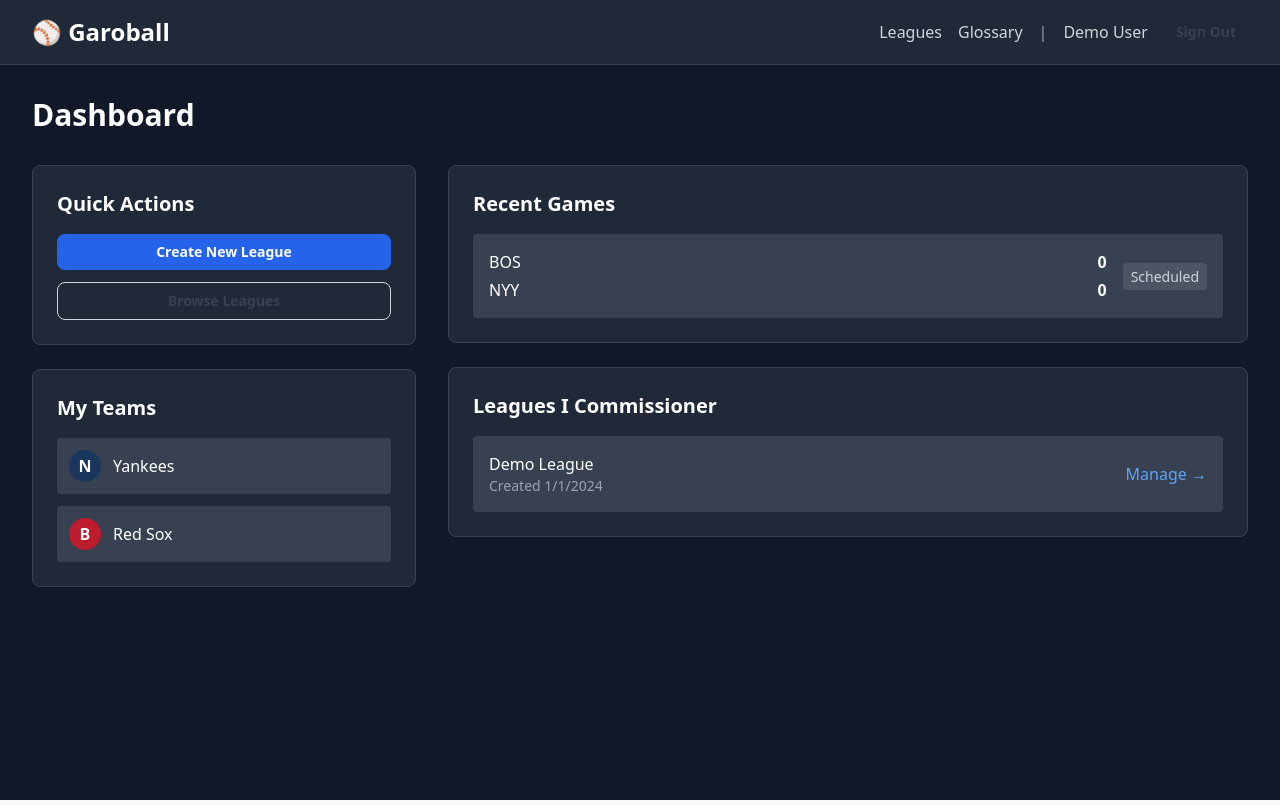
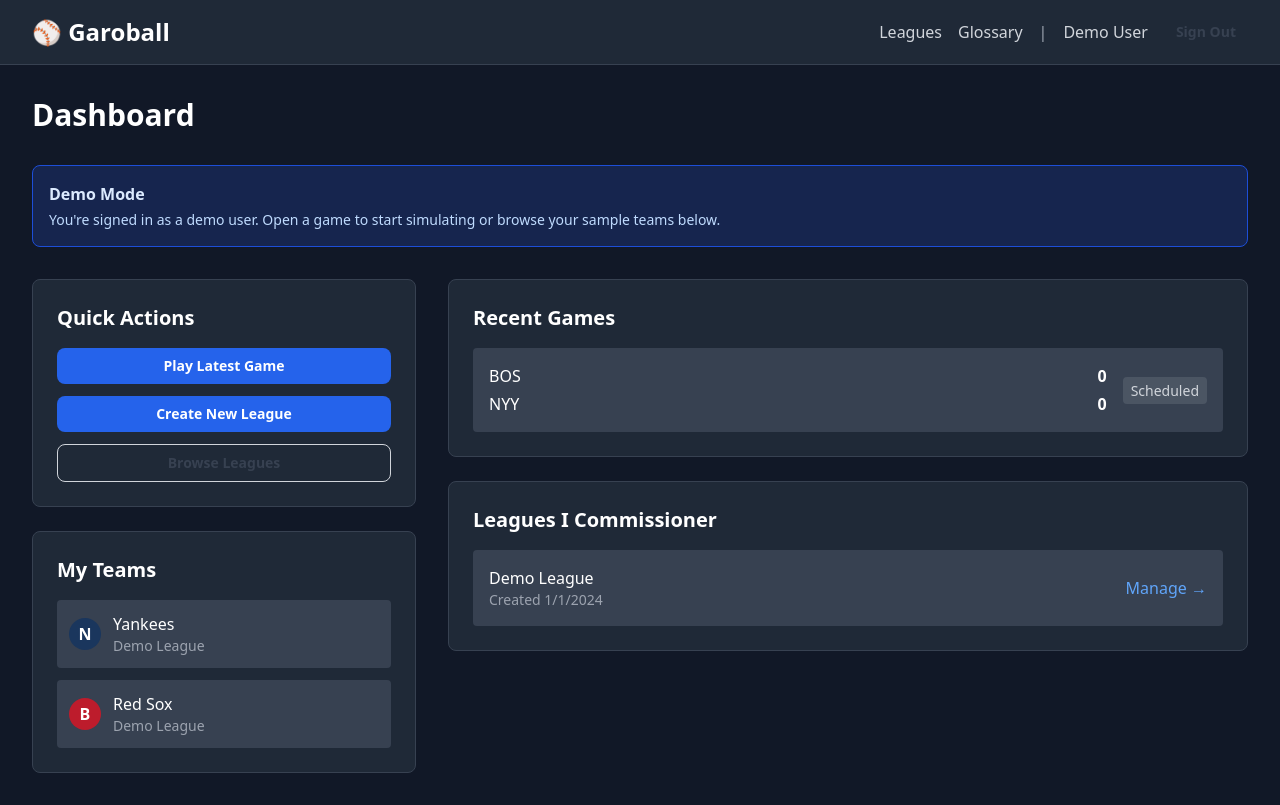
Before and after one commit to arbiter1170/Garoball, a Next.js app in the folder startomatic/: page /dashboard in a window 1280 px wide. Built offline with nearby package versions, Linux system fonts and the light colour scheme.

Commit message:
Improve demo onboarding and team navigation

```diff
--- a/startomatic/app/dashboard/page.tsx
+++ b/startomatic/app/dashboard/page.tsx
@@ -1,6 +1,7 @@
 import { redirect } from 'next/navigation'
 import Link from 'next/link'
 import { createClient } from '@/lib/supabase/server'
+import { isMockMode } from '@/lib/supabase/mock'
 import { Button } from '@/components/ui/Button'
 
 export default async function DashboardPage() {
@@ -53,6 +54,8 @@ export default async function DashboardPage() {
     recentGames = games || []
   }
 
+  const latestGame = recentGames[0] as { id: string } | undefined
+
   return (
     <div className="min-h-screen bg-gray-900 text-white">
       {/* Header */}
@@ -82,12 +85,26 @@ export default async function DashboardPage() {
       <main className="max-w-7xl mx-auto px-4 sm:px-6 lg:px-8 py-8">
         <h1 className="text-3xl font-bold mb-8">Dashboard</h1>
 
+        {isMockMode() && (
+          <div className="bg-blue-900/40 border border-blue-700 rounded-lg p-4 mb-8 text-blue-100">
+            <div className="font-semibold">Demo Mode</div>
+            <p className="text-sm text-blue-200 mt-1">
+              You&apos;re signed in as a demo user. Open a game to start simulating or browse your sample teams below.
+            </p>
+          </div>
+        )}
+
         <div className="grid grid-cols-1 lg:grid-cols-3 gap-8">
           {/* Quick Actions */}
           <div className="lg:col-span-1">
             <div className="bg-gray-800 rounded-lg p-6 border border-gray-700">
               <h2 className="text-xl font-semibold mb-4">Quick Actions</h2>
               <div className="space-y-3">
+                {latestGame && (
+                  <Link href={`/games/${latestGame.id}`} className="block">
+                    <Button className="w-full">Play Latest Game</Button>
+                  </Link>
+                )}
                 <Link href="/leagues/new" className="block">
                   <Button className="w-full">Create New League</Button>
                 </Link>
--- a/startomatic/app/games/[id]/page.tsx
+++ b/startomatic/app/games/[id]/page.tsx
@@ -277,6 +277,17 @@ export default function GamePage() {
         {/* Scoreboard */}
         <Scoreboard game={game} />
 
+        {plays.length === 0 && game.status !== 'completed' && (
+          <div className="bg-blue-900/40 border border-blue-700 rounded-lg p-4 mb-6 text-blue-100">
+            <div className="font-semibold">Getting Started</div>
+            <p className="text-sm text-blue-200 mt-1">
+              Click <span className="text-blue-100 font-semibold">Next At-Bat</span> to roll the dice and start the
+              simulation. Use <span className="text-blue-100 font-semibold">Sim Inning</span> or{' '}
+              <span className="text-blue-100 font-semibold">Sim Game</span> to fast-forward.
+            </p>
+          </div>
+        )}
+
         {/* Tab Navigation */}
         <div className="flex space-x-1 bg-gray-800 rounded-lg p-1 mb-6">
           {(['live', 'boxscore', 'plays'] as GameTab[]).map((tab) => (
--- a/startomatic/app/page.tsx
+++ b/startomatic/app/page.tsx
@@ -62,6 +62,12 @@ export default function Home() {
                 className="block w-full bg-green-600 hover:bg-green-700 text-white font-bold py-4 px-6 rounded-xl text-lg transition-all transform hover:scale-105 shadow-lg"
               >
                 🎮 START PLAYING
+              </Link>
+              <Link
+                href="/dashboard"
+                className="block w-full bg-yellow-500 hover:bg-yellow-600 text-white font-bold py-3 px-6 rounded-xl transition-colors"
+              >
+                🧪 TRY THE DEMO
               </Link>
               <Link
                 href="/login"
--- a/startomatic/lib/supabase/mock.ts
+++ b/startomatic/lib/supabase/mock.ts
@@ -65,6 +65,14 @@ export const MOCK_LEAGUES = [
         teams: MOCK_TEAMS
     }
 ]
+
+function getTeamsWithRelations() {
+    return MOCK_TEAMS.map(team => ({
+        ...team,
+        league: MOCK_LEAGUES.find(league => league.id === team.league_id) || null,
+        owner: MOCK_PROFILE
+    }))
+}
 
 // Generate mock season
 export const MOCK_SEASONS = [
@@ -519,7 +527,7 @@ export function createMockClient() {
                     }
                 case 'teams':
                     return {
-                        select: () => new MockQueryBuilder(MOCK_TEAMS),
+                        select: () => new MockQueryBuilder(getTeamsWithRelations()),
                         insert: (item: unknown) => new MockInsertBuilder(MOCK_TEAMS, item as Partial<typeof MOCK_TEAMS[0]>),
                         update: (updates: unknown) => new MockUpdateBuilder(MOCK_TEAMS, updates as Partial<typeof MOCK_TEAMS[0]>)
                     }
```
